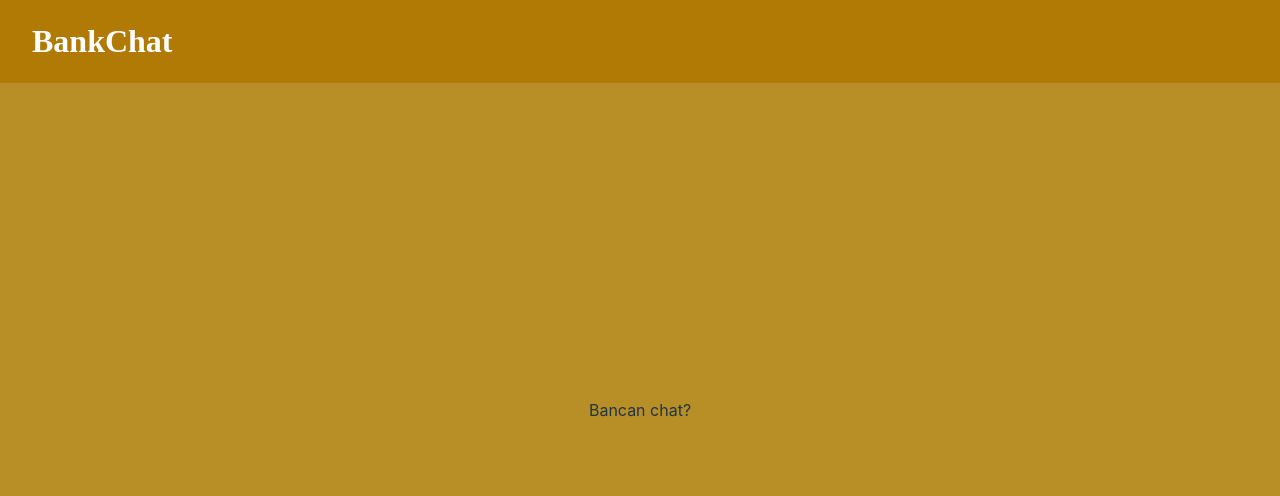
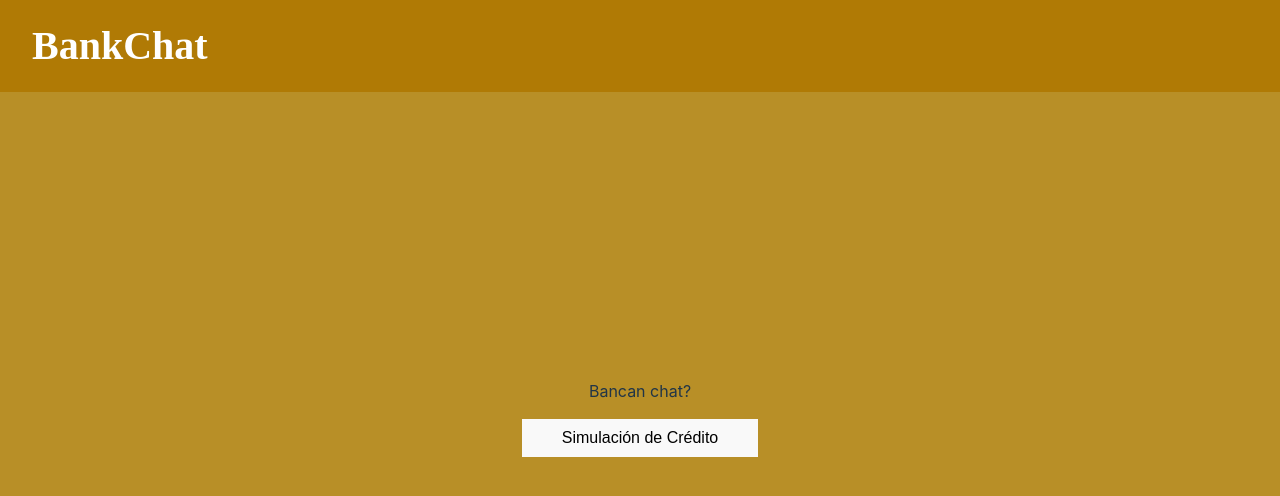
Before and after one commit to DieguinFC/TingesoProyecto1, a React (Vite) app in the folder vite-project/: page / in a window 1280 px wide. Shown: the top 496 px of the page. Built offline with nearby package versions, Linux system fonts and the light colour scheme.

Commit message:
Frontend changes
Lilttle bit of changes in front

```diff
--- a/vite-project/src/App.css
+++ b/vite-project/src/App.css
@@ -1,3 +1,4 @@
+/* Root Container */
 #root {
   max-width: 1280px;
   margin: 0 auto;
@@ -5,19 +6,23 @@
   text-align: center;
 }
 
+/* Logo Styles */
 .logo {
   height: 6em;
   padding: 1.5em;
   will-change: filter;
   transition: filter 300ms;
 }
+
 .logo:hover {
   filter: drop-shadow(0 0 2em #646cffaa);
 }
+
 .logo.react:hover {
   filter: drop-shadow(0 0 2em #61dafbaa);
 }
 
+/* Logo Animation */
 @keyframes logo-spin {
   from {
     transform: rotate(0deg);
@@ -33,14 +38,27 @@
   }
 }
 
+/* Header Styles */
+header {
+  display: flex;
+  justify-content: center;
+  padding: 1.5em;
+  background-color: #b07a05;
+}
+
+header h1 {
+  font-size: 2.5em;
+  color: white;
+}
+
+/* Card Container */
 .card {
   padding: 2em;
+  margin-top: 20px;
+  text-align: center;
 }
 
-.read-the-docs {
-  color: #888;
-}
-
+/* Simulation Section Styles */
 .simulation-section {
   margin-top: 20px;
   padding: 20px;
@@ -48,19 +66,23 @@
   border-radius: 8px;
   box-shadow: 0 4px 8px rgba(0, 0, 0, 0.1);
 }
-header {
-  display: flex;
-  justify-content: center;
-  padding: 1.5em;
+
+/* Button Styles */
+button {
+  padding: 10px 40px;
+  font-size: 16px;
   background-color: #b07a05;
+  color: rgb(0, 0, 0);
+  border: none;
+  cursor: pointer;
+  transition: background-color 0.3s;
 }
 
-h1 {
-  font-size: 2.5em;
-  color: white;
+button:hover {
+  background-color: #0056b3;
 }
 
-.card {
-  text-align: center;
-  margin-top: 20px;
+/* Read-the-Docs Text */
+.read-the-docs {
+  color: #888;
 }
--- a/vite-project/src/App.jsx
+++ b/vite-project/src/App.jsx
@@ -1,17 +1,29 @@
 import { useState } from 'react';
 import './App.css';
 import './CreditSimultation.jsx';
+import { BrowserRouter as Router, Routes, Route, Link } from 'react-router-dom';
 
-function App() {
+
+function HomePage() {
   return (
-    <>
+    <div>
       <header>
         <h1>BankChat</h1> {/* Título de la página */}
       </header>
       <div className="card">
         <p>Bancan chat?</p> {/* Mensaje de bienvenida */}
+        {/* Botón que no hace nada */}
+        <button>Simulación de Crédito</button>
       </div>
-    </>
+    </div>
+  );
+}
+
+function App() {
+  return (
+    <div>
+      <HomePage />
+    </div>
   );
 }
 
--- a/vite-project/src/CreditSimultation.jsx
+++ b/vite-project/src/CreditSimultation.jsx
@@ -14,7 +14,7 @@ function CreditSimulation() {
 
     try {
       // Realiza la solicitud al backend
-      const response = await axios.post('http://localhost:5173/api/credit/simulate', {
+      const response = await axios.post('http://localhost:5173/api/creditsimulation', {
         loanAmount: parseFloat(loanAmount),
         annualInterestRate: parseFloat(annualInterestRate),
         term: parseInt(term, 10)
--- a/vite-project/src/index.css
+++ b/vite-project/src/index.css
@@ -52,24 +52,6 @@ h1 {
   margin: 0; /* Elimina los márgenes por defecto */
 }
 
-button {
-  border-radius: 8px;
-  border: 1px solid transparent;
-  padding: 0.6em 1.2em;
-  font-size: 1em;
-  font-weight: 500;
-  font-family: inherit;
-  background-color: #1a1a1a;
-  cursor: pointer;
-  transition: border-color 0.25s;
-}
-button:hover {
-  border-color: #646cff;
-}
-button:focus,
-button:focus-visible {
-  outline: 4px auto -webkit-focus-ring-color;
-}
 
 @media (prefers-color-scheme: light) {
   :root {
```
Also changed, not shown: 1 other file (tests, documents, lock files or other folders).
